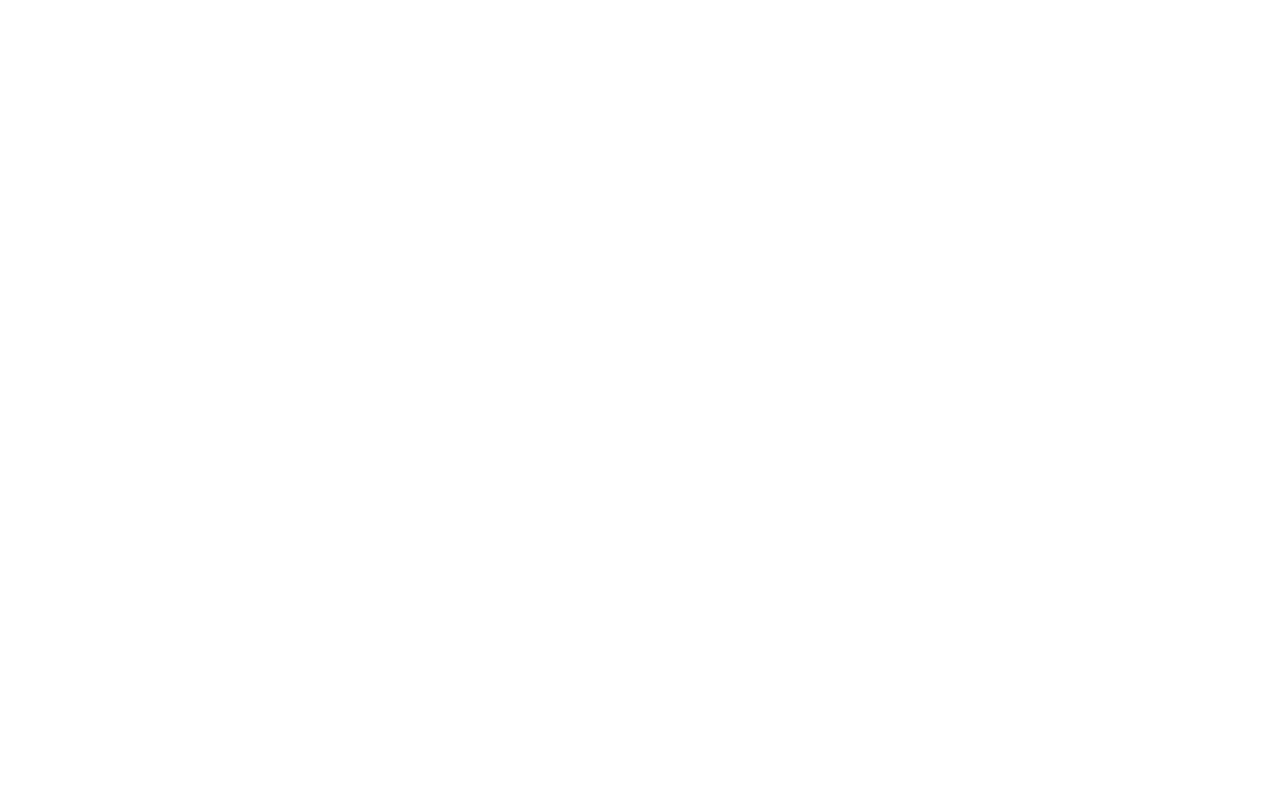
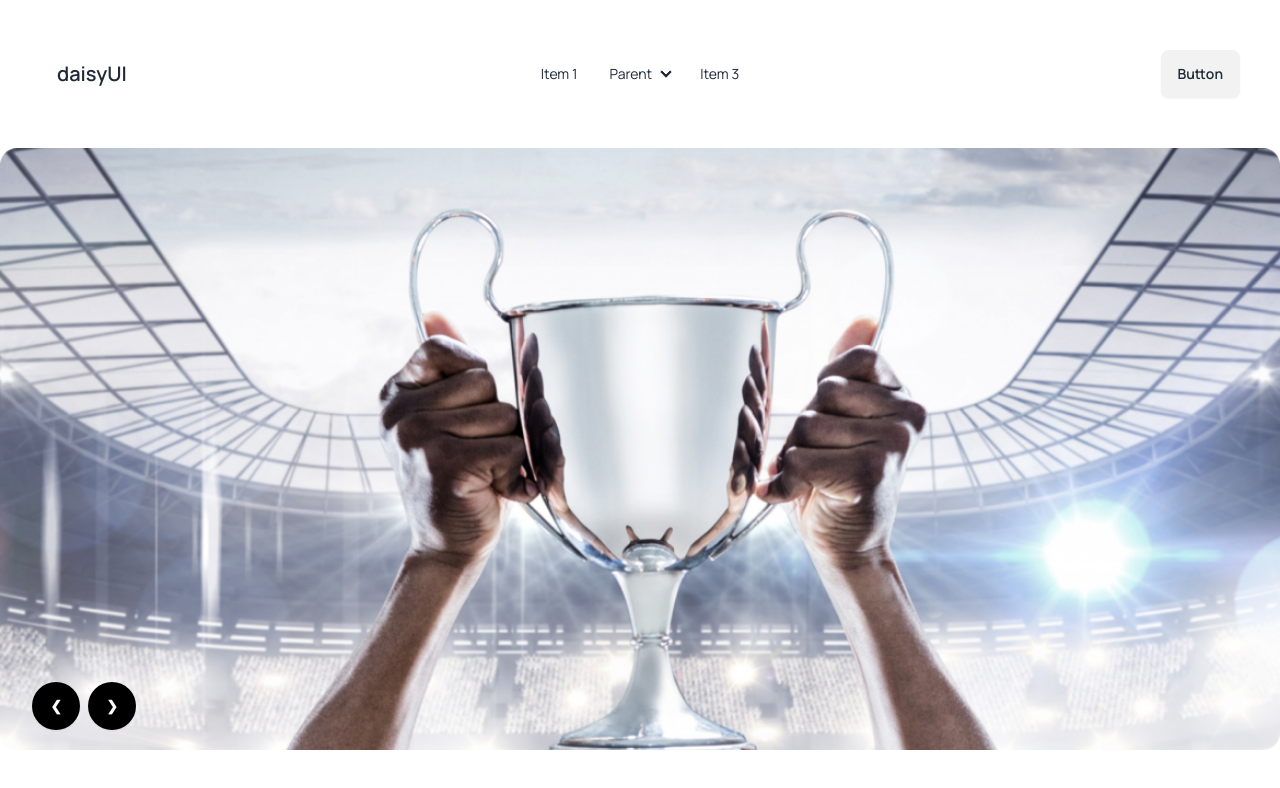
Before and after one commit to Sadek-1801/assignment_03, a plain HTML site: page index.html in a window 1280 px wide. Drawn offline with nearby package versions, Linux system fonts and the light colour scheme.

Commit message:
header section slider completed

```diff
--- a/index.html
+++ b/index.html
@@ -34,10 +34,82 @@
           },
         };
       </script>
+      <style>
+        .font-manrope {
+          font-family: 'Manrope', sans-serif;
+        }
+      </style>
 </head>
 
-<body>
+<body class="font-manrope">
+<header class="">
+  <nav class="container mx-auto lg:py-10 px-8">
+    <div class="navbar bg-base-100">
+      <div class="navbar-start">
+        <div class="dropdown">
+          <div tabindex="0" role="button" class="btn btn-ghost lg:hidden">
+            <svg xmlns="http://www.w3.org/2000/svg" class="h-5 w-5" fill="none" viewBox="0 0 24 24" stroke="currentColor"><path stroke-linecap="round" stroke-linejoin="round" stroke-width="2" d="M4 6h16M4 12h8m-8 6h16" /></svg>
+          </div>
+          <ul tabindex="0" class="menu menu-sm dropdown-content mt-3 z-[1] p-2 shadow bg-base-100 rounded-box w-52">
+            <li><a>Item 1</a></li>
+            <li>
+              <a>Parent</a>
+              <ul class="p-2">
+                <li><a>Submenu 1</a></li>
+                <li><a>Submenu 2</a></li>
+              </ul>
+            </li>
+            <li><a>Item 3</a></li>
+          </ul>
+        </div>
+        <a class="btn btn-ghost text-xl">daisyUI</a>
+      </div>
+      <div class="navbar-center hidden lg:flex">
+        <ul class="menu menu-horizontal px-1">
+          <li><a>Item 1</a></li>
+          <li>
+            <details>
+              <summary>Parent</summary>
+              <ul class="p-2">
+                <li><a>Submenu 1</a></li>
+                <li><a>Submenu 2</a></li>
+              </ul>
+            </details>
+          </li>
+          <li><a>Item 3</a></li>
+        </ul>
+      </div>
+      <div class="navbar-end">
+        <a class="btn">Button</a>
+      </div>
+    </div>
+  </nav>
+  <div class="container mx-auto lg:mb-32">
+    <div class="carousel">
+    <div id="slide1" class="carousel-item relative w-full ">
+      <img src="./Images/1.png" class="w-full rounded-lg object-cover" />
+      <div class="absolute flex gap-2 justify-self-start items-end left-8 bottom-5">
+        <a href="#slide2" class="btn btn-circle bg-black text-white border-0">❮</a>
+        <a href="#slide2" class="btn btn-circle bg-black text-white border-0">❯</a>
+      </div>
+    </div>
+    <div id="slide2" class="carousel-item relative w-full">
+      <img src="./Images/4.png" class="w-full rounded-lg" />
+      <div class="absolute flex gap-2 justify-self-start items-end left-8 bottom-5">
+        <a href="#slide1" class="btn btn-circle bg-black text-white border-0">❮</a>
+        <a href="#slide1" class="btn btn-circle bg-black text-white border-0">❯</a>
+      </div>
+    </div>
+  </div>
+  </div>
 
+</header>
+<main>
+
+</main>
+<footer>
+
+</footer>
 </body>
 
 </html>
```
